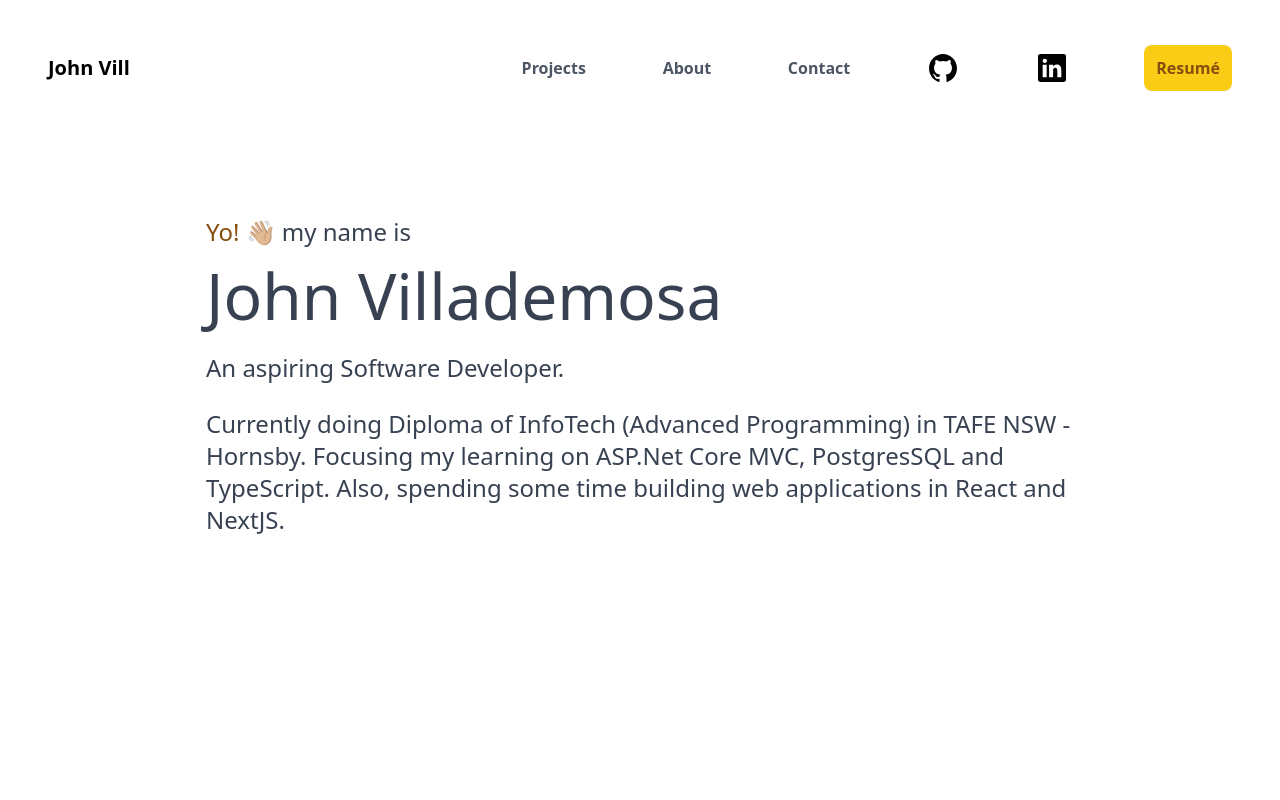
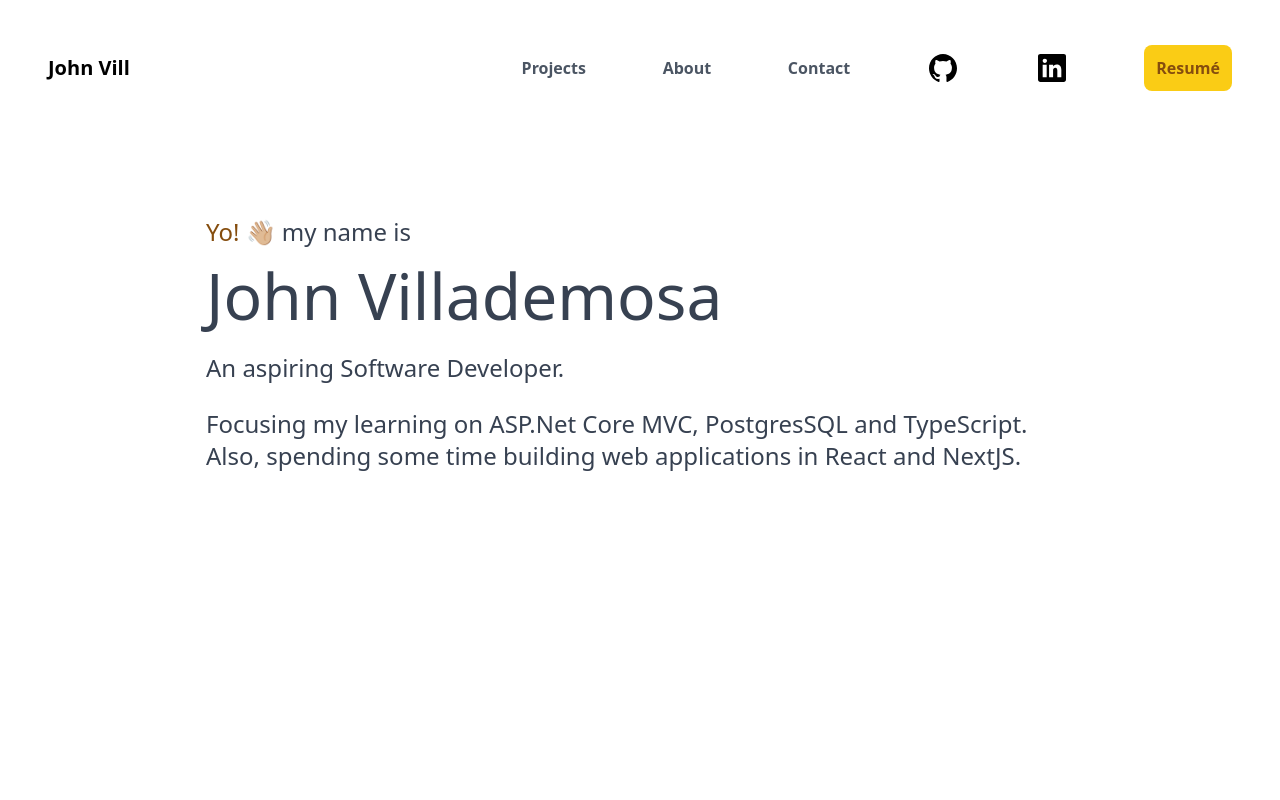
Before and after one commit to jvillad/portfolio-v2, a React (Vite) app: page / in a window 1280 px wide. Shown: the top 800 px of the page. Built offline with nearby package versions, Linux system fonts and the light colour scheme; no server answers.

Commit message:
shorten intro

```diff
--- a/src/components/Intro.tsx
+++ b/src/components/Intro.tsx
@@ -11,10 +11,8 @@ function Intro() {
       </p>
       <p className="pb-6 text-2xl pt-2">An aspiring Software Developer. </p>
       <p className=" text-xl md:text-2xl leading-relaxed">
-        Currently doing Diploma of InfoTech (Advanced Programming) in TAFE NSW -
-        Hornsby. Focusing my learning on ASP.Net Core MVC, PostgresSQL and
-        TypeScript. Also, spending some time building web applications in React
-        and NextJS.
+        Focusing my learning on ASP.Net Core MVC, PostgresSQL and TypeScript.
+        Also, spending some time building web applications in React and NextJS.
       </p>
     </section>
   );
```
